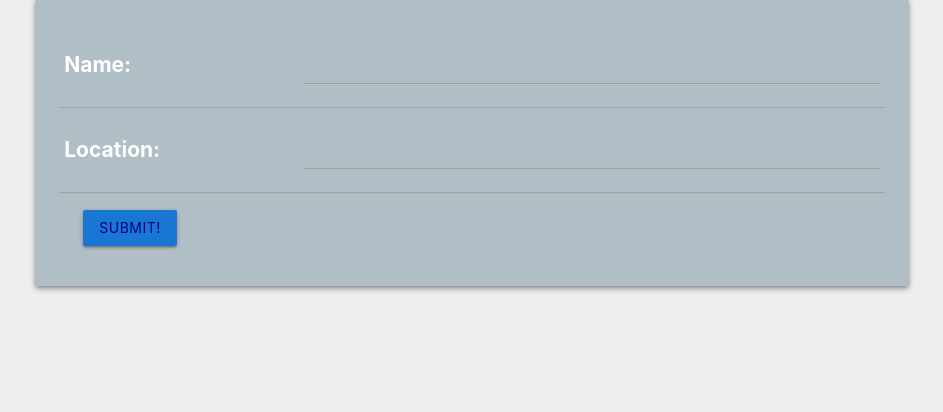
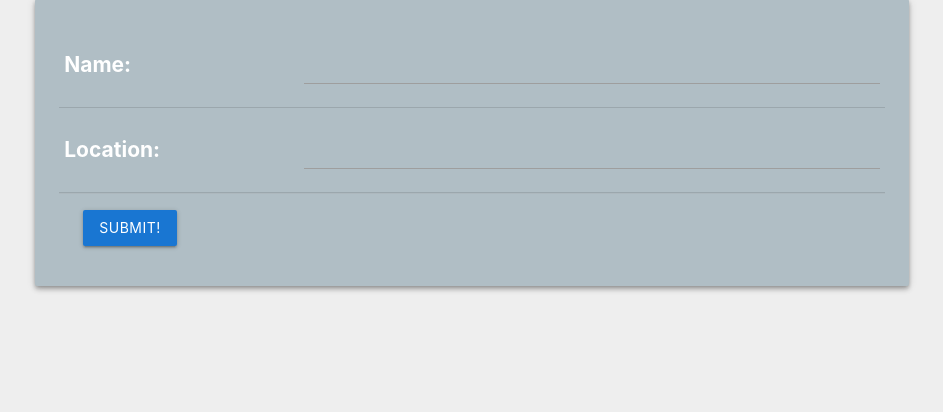
Before and after one commit to CharlesAta/Workoutify, a Django app: page /workouts/create/ in a window 1280 px wide. Shown: the part 209-621 px from the top of the page, without its empty margins (168-1111 px from the left). Run offline with Django 3.2, Linux system fonts and the light colour scheme.

Commit message:
updating buttons

```diff
--- a/workoutify/main_app/templates/main_app/workout_form.html
+++ b/workoutify/main_app/templates/main_app/workout_form.html
@@ -14,7 +14,7 @@
                 {{ form.as_table }}
               </table>
               <div class="card-action">
-                <input type="submit" value="Submit!" class="btn blue darken-2" />
+                <input type="submit" value="Submit!" class="btn blue darken-2 white-text"/>
               </div>
             </form>
         </div>
```
